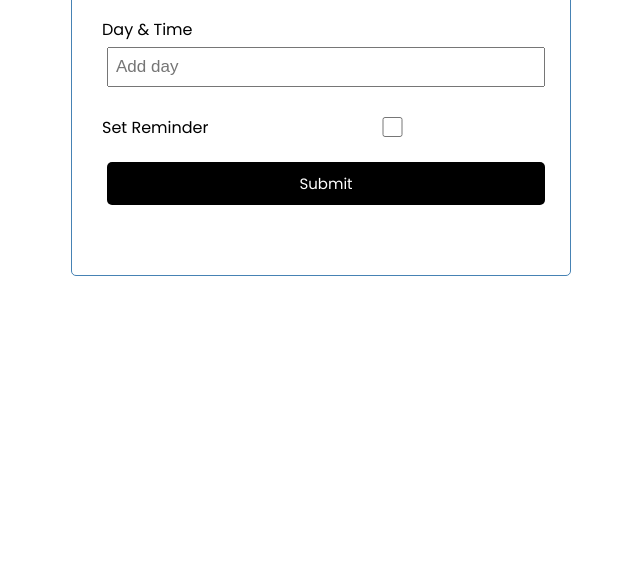
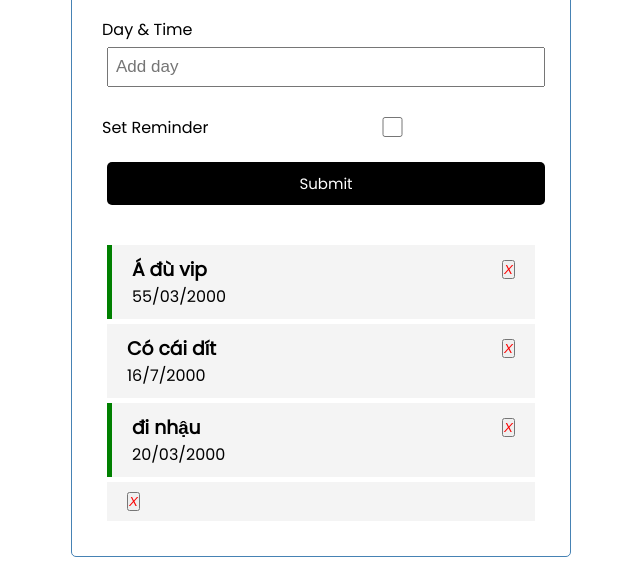
Before and after one commit to DoanNgocHai/TrackerTask, a plain HTML site: page index.html in a window 1280 px wide. Both pictures are taken after a click on the input 645 px from the left and 395 px from the top of the page. Shown: the part 212-800 px from the top of the page, without its empty margins (319-959 px from the left). Drawn offline with Linux system fonts and the light colour scheme.

Commit message:
first commit

```diff
--- a/script.js
+++ b/script.js
@@ -1,5 +1,6 @@
 const a = document.getElementById('addTaskBtn')
 const addTask = document.getElementById('addTask')
+const tasks = document.getElementById('tasks')
 
 
 
@@ -17,11 +18,65 @@ a.addEventListener('click',()=>{
         addTaskBtn.style.background = 'green'
     }
 })
+let list= [
+    {
+      text: "Á đù vip",
+      day : "55/03/2000 ",
+      reminder: true
 
+    },
+    {
+      text: "Có cái dít",
+      day : "16/7/2000 ",
+      reminder: false
+
+    },
+    {
+      text: "đi nhậu",
+      day : "20/03/2000 ",
+      reminder: true
+
+    }
+ ]
 function submit() {
-    var name = "Nguyễn Thành Nhân";
-    var year = 1993;
-    var str = "Tôi tên " + name + " sinh năm " + year;
-    document.getElementById("tasks").innerHTML = var;
+    const text = document.getElementById("text").value;
+    const day = document.getElementById("day").value;
+    const reminder = document.getElementById("reminder").Checked;
+    const newtasks = {
+        text: text,
+        day: day,
+        reminder:reminder
+    }
+    list.push(newtasks);
+    loadTasks();
+}
+
+
+function loadTasks() {
+  tasks.innerText=""
+  for(let i=0;i<list.length;i++)
+  {
+    let task = list[i];
+    let reminder = "";
+    if(task.reminder){
+      reminder = "task reminder"
+    } else {
+      reminder = "task"
+    }
+    tasks.innerHTML += `<div ondblclick = toggleReminder(${i}) class='${reminder}'> <h3> ${task.text} <button onclick =deleteTask(${i})> <i class="deleteTask">X</i> </button> </h3> <p>${task.day} </p> </div>`;
+
+  }
 
 }
+loadTasks();
+
+function deleteTask(id) {
+  list.splice(id, 1)
+  loadTasks();
+
+}
+
+function toggleReminder(id) {
+  list[id].reminder =! list[id].reminder
+  loadTasks();
+}
--- a/style.css
+++ b/style.css
@@ -111,5 +111,5 @@ footer {
   text-align: center;
 }
 .deleteTask {
-  color: red;
+  color: rgb(252, 0, 0);
 }
```
Also changed, not shown: index.html (line endings or trailing spaces).
